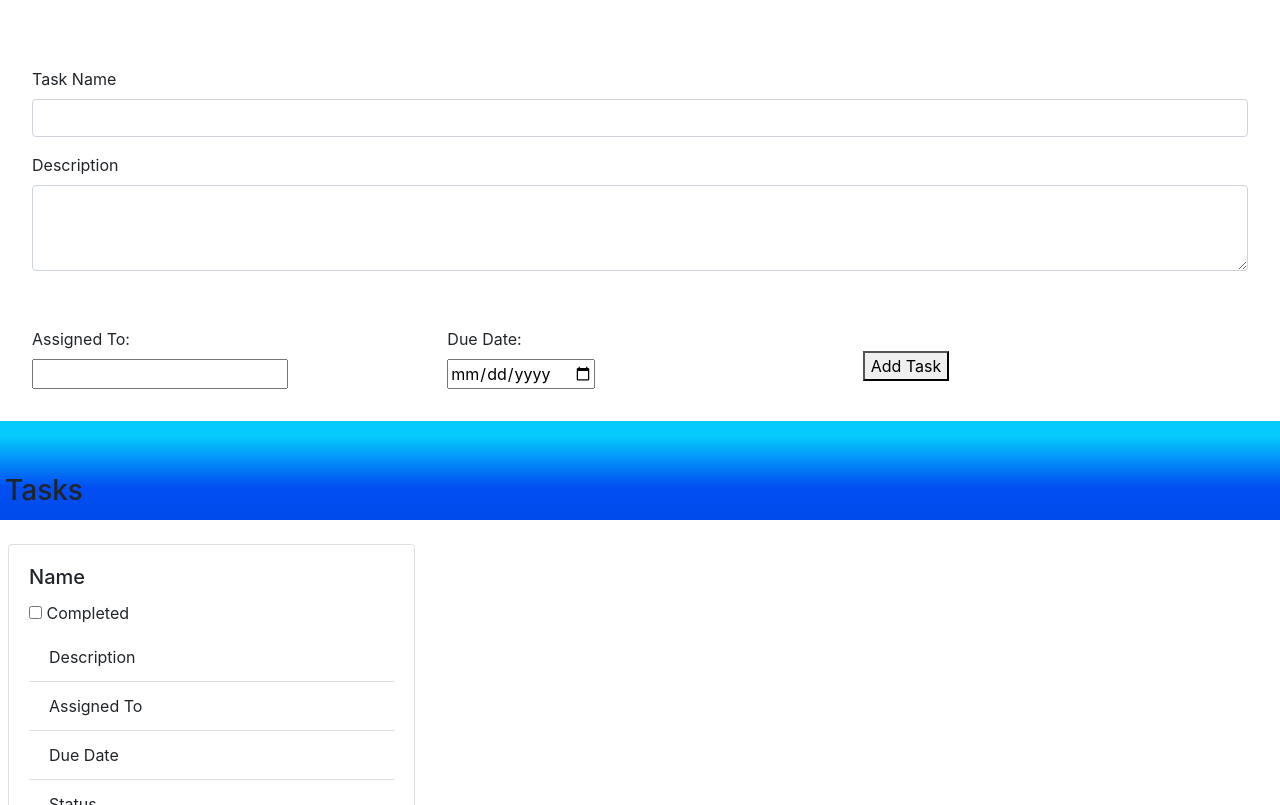
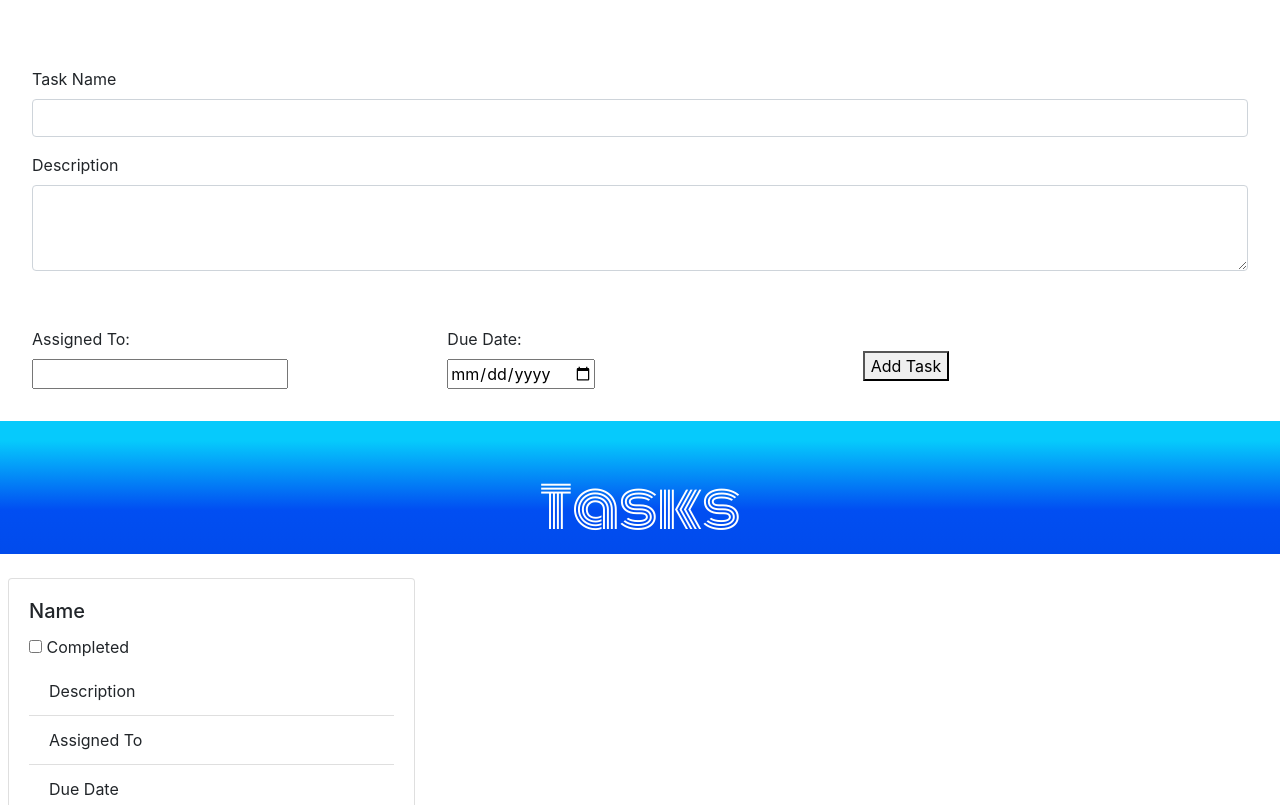
Before and after one commit to ChristinaHarris123/Taskplanner, a plain HTML site: page index.html in a window 1280 px wide. Shown: the part 295-1100 px from the top of the page. Drawn offline with nearby package versions, Linux system fonts and the light colour scheme.

Commit message:
added font to container2

```diff
--- a/css/styles.css
+++ b/css/styles.css
@@ -1,4 +1,5 @@
-html, body {
+html,
+body {
     height: 100%;
 }
 
@@ -7,8 +8,8 @@ html, body {
 .jumbotron {
     font-family: monoton, sans-serif;
     color: white;
-    background: rgb(6,202,252);
-    background-image: linear-gradient(180deg, rgba(6,202,252,1) 15%, rgba(1,78,242,1) 67%, rgba(1,75,236,1) 100%);
+    background: rgb(6, 202, 252);
+    background-image: linear-gradient(180deg, rgba(6, 202, 252, 1) 15%, rgba(1, 78, 242, 1) 67%, rgba(1, 75, 236, 1) 100%);
 }
 
 .form-top {
@@ -19,12 +20,16 @@ html, body {
 .form-bottom {
     margin: 2em;
 }
+
 .addtask {
     margin: 1em;
 }
 
 .container2 {
     padding: 5px;
-    background: rgb(6,202,252);
-    background-image: linear-gradient(180deg, rgba(6,202,252,1) 15%, rgba(1,78,242,1) 67%, rgba(1,75,236,1) 100%);
+    text-align: center;
+    font-family: monoton, sans-serif;
+    color: white;
+    background: rgb(6, 202, 252);
+    background-image: linear-gradient(180deg, rgba(6, 202, 252, 1) 15%, rgba(1, 78, 242, 1) 67%, rgba(1, 75, 236, 1) 100%);
 }
--- a/index.html
+++ b/index.html
@@ -66,7 +66,7 @@
 
         <!--Container2-->
         <div class="container2">
-            <h3 class="fonttask mt-5">
+            <h3 class="fonttask mt-5 display-4">
                 Tasks
             </h3>
         </div>
```
